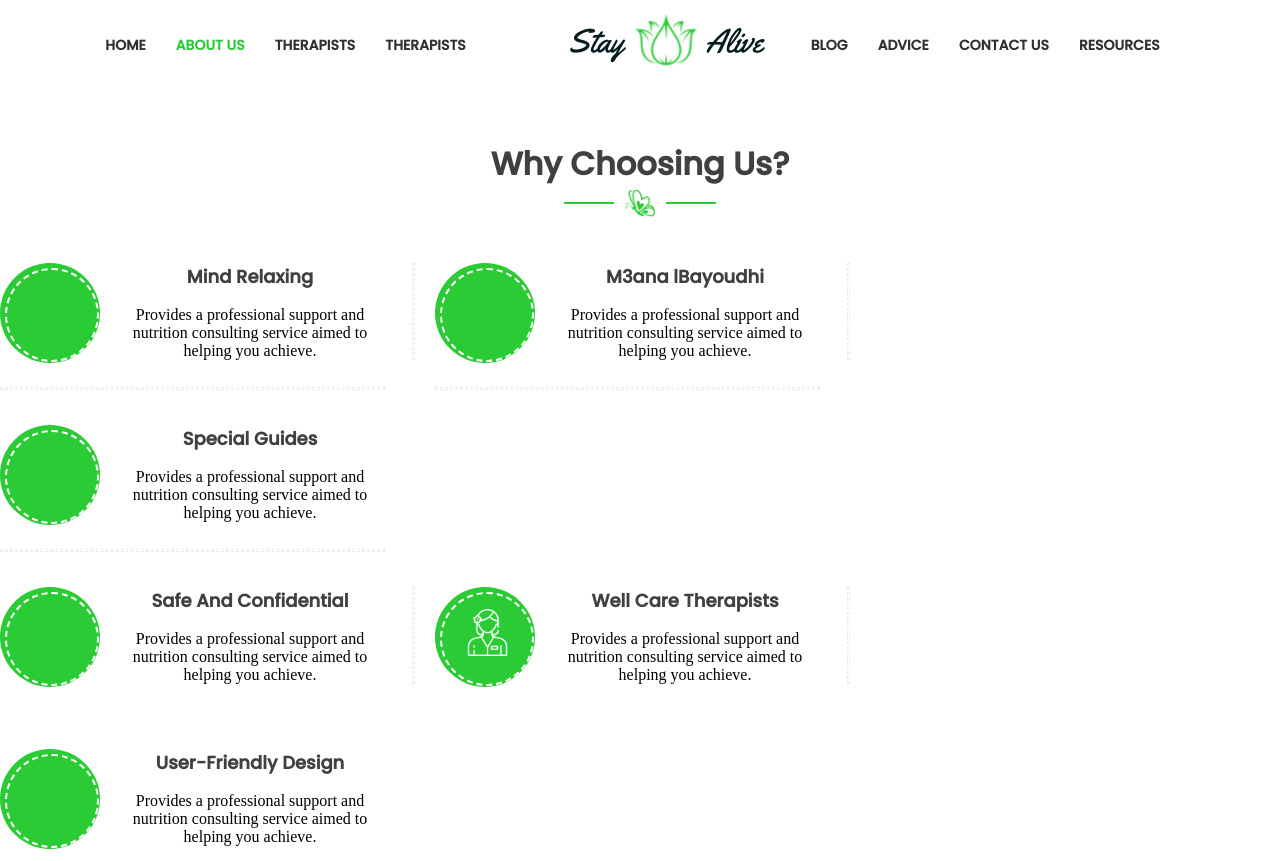
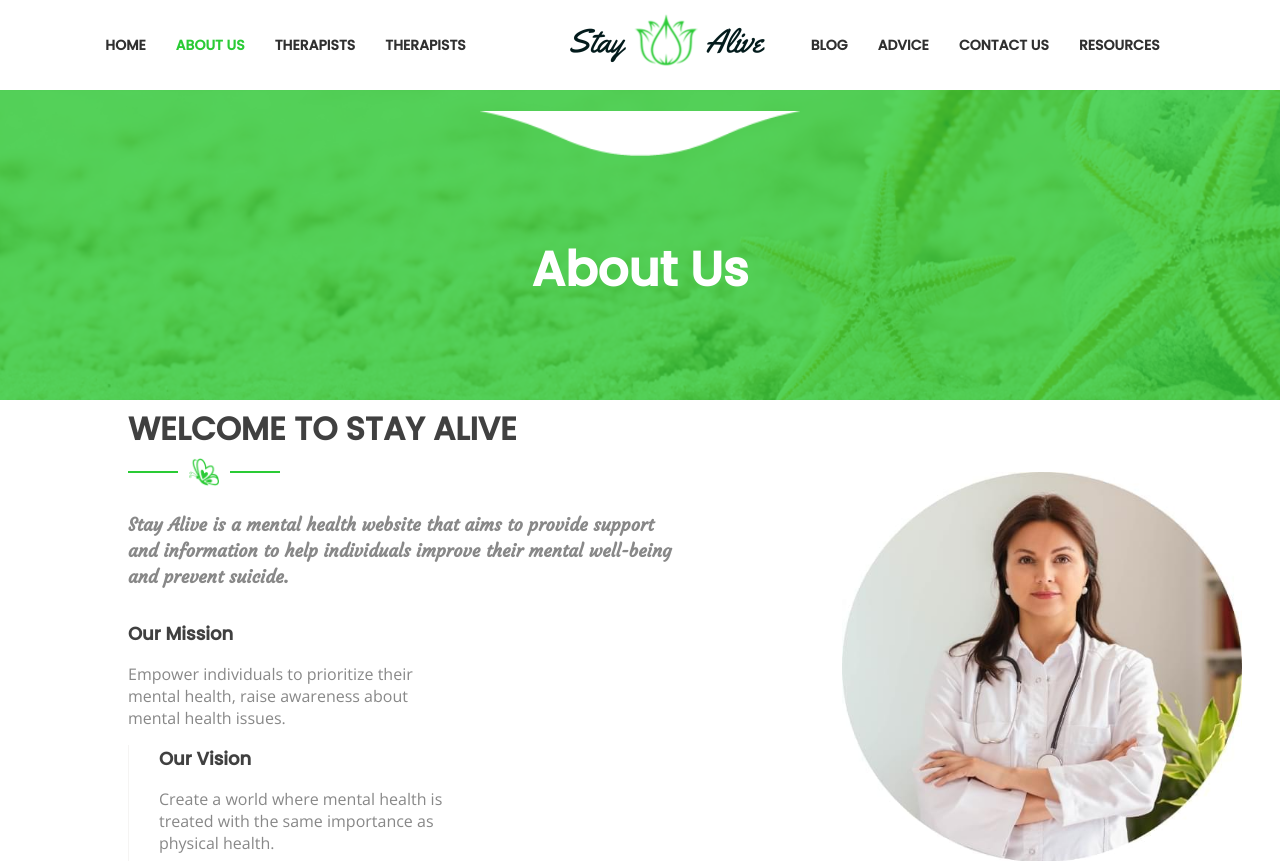
Before and after one commit to FirasChalbi/StayAlive, a React (Create React App) app in the folder frontend/: page /About-Us in a window 1280 px wide. Shown: the top 861 px of the page. Built offline with nearby package versions, Linux system fonts and the light colour scheme.

Commit message:
first commit

```diff
--- a/frontend/src/App.js
+++ b/frontend/src/App.js
@@ -1,6 +1,7 @@
 import { BrowserRouter,Routes,Route} from 'react-router-dom'
 import './App.css';
 import Navbar from './component/Navbar';
+import Footer from './component/Footer';
 import Home from './pages/Home';
 import AboutUs from './pages/AboutUs';
 
@@ -23,6 +24,7 @@
 
             </Routes>
         </div>
+        <Footer />
       </BrowserRouter>
     </div>
 
--- /dev/null
+++ b/frontend/src/component/TopTitle.css
@@ -0,0 +1,106 @@
+.breadcrumb-area {
+    background-image: url("../image/crumb.jpg");
+    background-position: center top;
+    background-repeat: no-repeat;
+    background-size: cover;
+    padding-top: 115px;
+    padding-bottom: 110px;
+    position: relative;
+    z-index: 1;
+    height: 85px;
+}
+
+.pos{
+    display: flex;
+    flex-direction: column;
+    justify-content: center;
+    padding-top: 20px;
+}
+.im{
+    height: auto;
+    width: 320px;
+    align-self:center;
+    margin-top: -8.9%;
+}
+.breadcrumbs{
+    margin-top: 7%;
+}
+
+
+.breadcrumb-area::before {
+    background: rgba(44, 203, 56, 0.80) none repeat scroll 0 0;
+    background-position: center top;
+    content: "";
+    height: 100%;
+    left: 0;
+    position: absolute;
+    top: 0;
+    width: 100%;
+    z-index: -1;
+}
+.breadcrumb-area .breadcrumbs h1 {
+    color: #ffffff;
+    font-size: 48px;
+    font-weight: 600;
+    line-height: 50px;
+    text-transform: capitalize;
+    text-align: center;
+}
+
+.breadcrumb-bottom-area{
+    position: relative;
+    overflow: hidden;
+    background: #ffffff;
+    padding: 18px 0 15px;
+    border-top: 1px solid #f4f4f4;
+    border-bottom: 1px solid #f4f4f4;
+}
+.breadcrumb-bottom .left ul li{
+    color: #2acb35;
+    font-weight: 600;
+    display: inline-block;
+    margin-right: 6px;
+    line-height: 20px;
+    font-size: 16px;
+    font-weight: 400;
+    font-family: 'Poppins', sans-serif;
+}
+.breadcrumb-bottom .left ul li:last-child{
+    margin-right: 0;
+}
+.breadcrumb-bottom .left ul li a{
+    color: #303030;
+    text-transform: capitalize;
+    font-family: 'Poppins', sans-serif;
+    transition: all 500ms ease;
+}
+.breadcrumb-bottom .left ul li.active a{
+    color: #2acb35;
+}
+.breadcrumb-bottom .left ul li a:hover{
+    color: #2acb35;
+}
+.breadcrumb-bottom .left ul li i{
+    font-size: 16px;
+    color: #2acb35;
+}
+.breadcrumb-bottom .right span{
+    color: #2acb35;
+    font-size: 16px;
+    font-weight: 400;
+    font-family: 'Open Sans', sans-serif;
+    text-transform: capitalize;
+    transition: all 500ms ease;
+}
+.breadcrumb-bottom .right span i {
+    font-size: 16px;
+    display: inline-block;
+    padding-right: 6px;
+}
+
+.breadcrumb-bottom .right a {
+    display: inline-block;
+}
+.breadcrumb-bottom .right span:hover{
+    color: #303030;
+}
--- /dev/null
+++ b/frontend/src/component/TopTitle.js
@@ -0,0 +1,18 @@
+import React from 'react'
+import './TopTitle.css'
+import arrow from '../image/arrow.png'
+
+function TopTitle(props) {
+  return (
+    <section class="breadcrumb-area">
+        <div className='pos'>
+        <img className='im' src={arrow} alt='ss'/>
+	              <div class="breadcrumbs">
+	                  <h1>{props.title}</h1>
+	              </div>
+                  </div>
+    </section>
+  )
+}
+
+export default TopTitle
--- a/frontend/src/pages/AboutUs.js
+++ b/frontend/src/pages/AboutUs.js
@@ -1,10 +1,15 @@
 import React from 'react'
-import ThirdSection from '../component/ThirdSection'
+import SecondSection from '../component/SecondSection'
+import TopTitle from '../component/TopTitle'
 
 function AboutUs() {
   return (
     <div>
-    <ThirdSection />
+    <TopTitle title="About Us"/>
+    <div >
+
+    </div>
+    <SecondSection />
     </div>
   )
 }
--- a/frontend/src/pages/Home.js
+++ b/frontend/src/pages/Home.js
@@ -2,7 +2,6 @@
 import SecondSection from '../component/SecondSection';
 import ThirdSection from '../component/ThirdSection';
 import Slogan from '../component/Slogan';
-import Footer from '../component/Footer';
 
 function App() {
   return (
@@ -11,7 +10,6 @@
       <SecondSection />
       <Slogan />
       <ThirdSection />
-      <Footer />
     </div>
 
 
```
Also changed, not shown: frontend/src/image/crumb.jpg (added).
